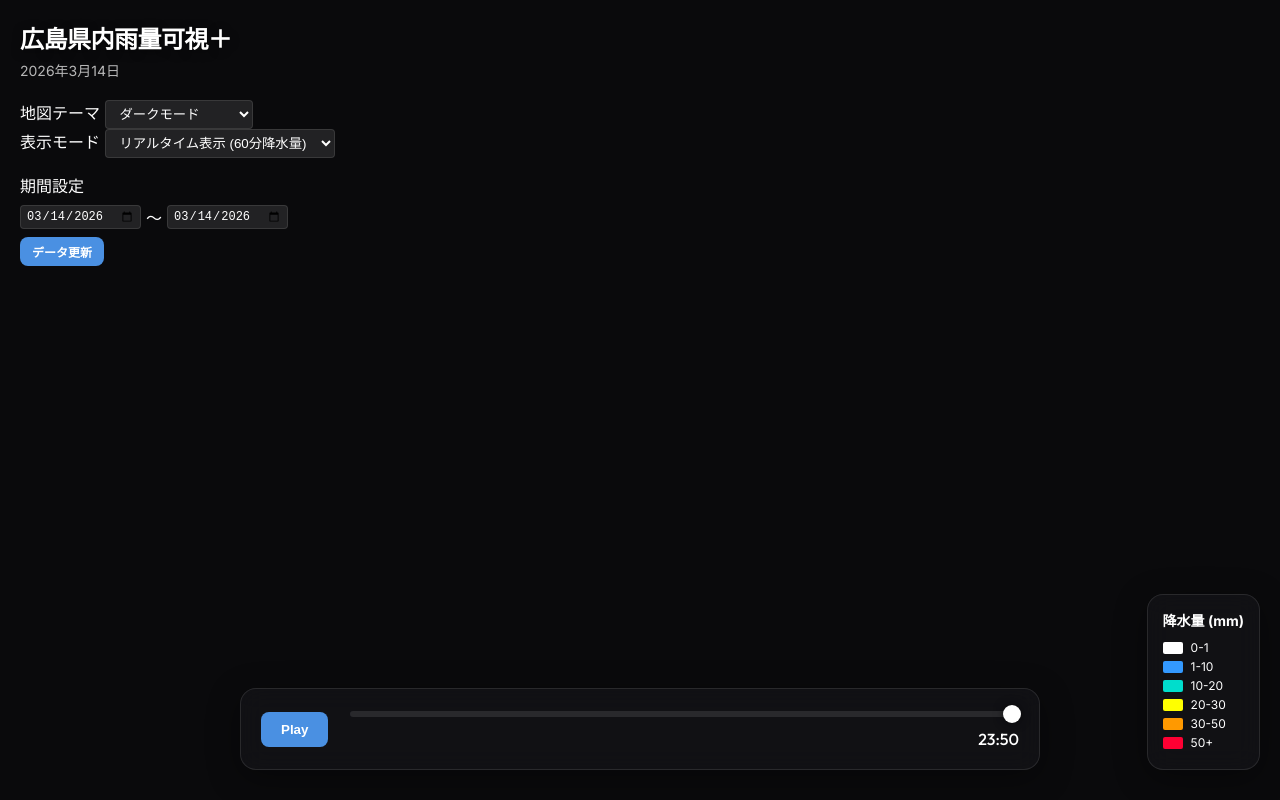
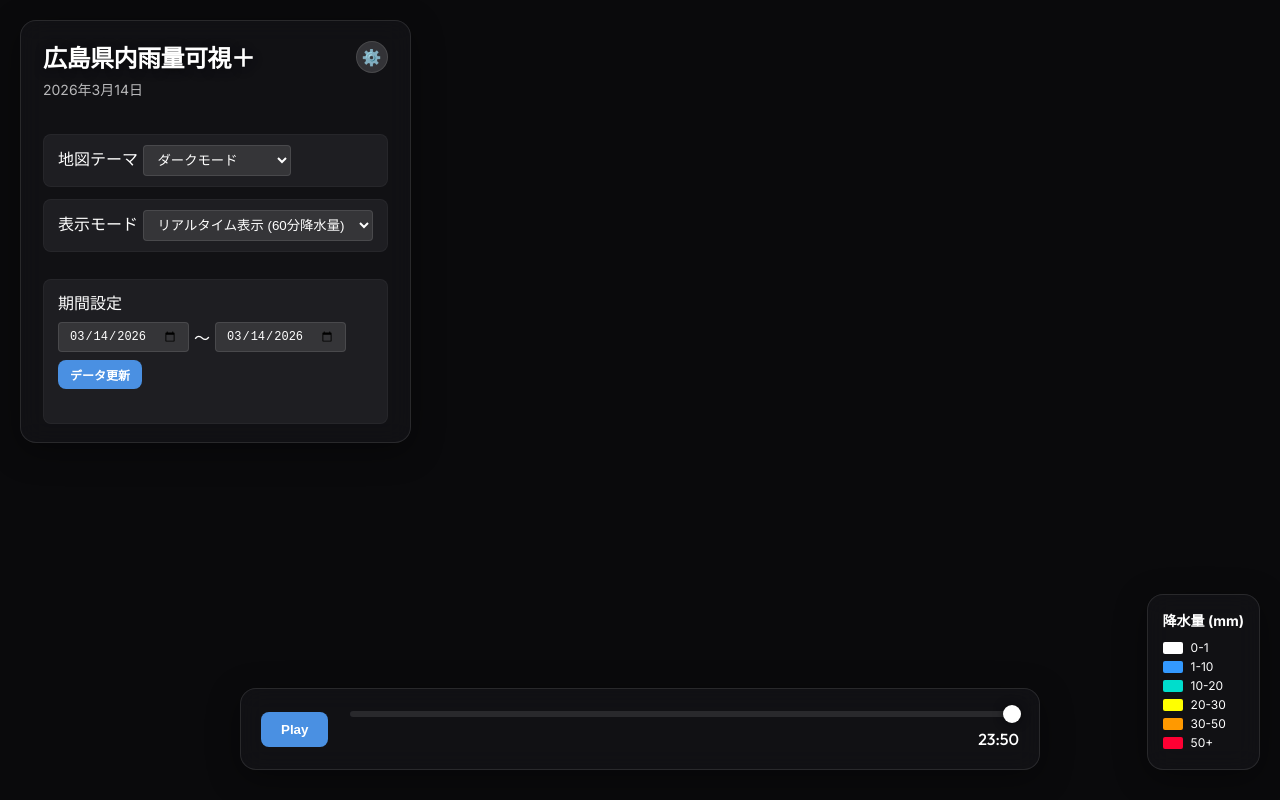
Before and after one commit to Tamate1208/hiroshima-rainfall, a website: page index.html in a window 1280 px wide. Drawn offline with nearby package versions, Linux system fonts and the light colour scheme.

Commit message:
feat: 設定パネルのUIデザイン改善と自動折りたたみ機能の追加

```diff
--- a/index.html
+++ b/index.html
@@ -30,10 +30,15 @@
     </div>
 
     <div class="overlay top-left">
-        <header>
+        <div class="glass main-panel-glass">
+            <header class="panel-header-flex">
+                <div>
                     <h1>広島県内雨量可視＋</h1>
                     <p id="current-date">2026年3月14日</p>
+                </div>
+                <button id="toggle-settings" class="btn-icon" title="設定パネルを開閉">⚙️</button>
             </header>
+            <div id="settings-body">
                 <div class="stats">
                     <div class="stat-item">
                         <span class="label">地図テーマ</span>
@@ -59,6 +64,8 @@
                         </div>
                         <button id="update-data" class="btn-small">データ更新</button>
                         <span id="update-status" class="update-status"></span>
+                    </div>
+                </div>
             </div>
         </div>
     </div>
--- a/main.js
+++ b/main.js
@@ -373,7 +373,12 @@ async function init() {
                 headers: { 'Content-Type': 'application/json' },
                 body: JSON.stringify({ start, end })
             });
-            if (res.ok) await loadData();
+            if (res.ok) {
+                await loadData();
+                // データ更新に成功したら設定パネルを隠す
+                document.getElementById('settings-body').classList.add('settings-hidden');
+                document.getElementById('toggle-settings').innerText = '▼';
+            }
         } finally { btn.innerText = 'データ更新'; btn.disabled = false; }
     });
 
@@ -387,6 +392,22 @@ async function init() {
         const hidden = body.style.display === 'none';
         body.style.display = hidden ? '' : 'none';
         btn.textContent = hidden ? '▲ 閉じる' : '▼ 開く';
+    });
+
+    // 右上設定パネルのトグル処理
+    document.getElementById('toggle-settings').addEventListener('click', () => {
+        const body = document.getElementById('settings-body');
+        const btn = document.getElementById('toggle-settings');
+        const isHidden = body.classList.contains('settings-hidden');
+        if (isHidden) {
+            body.classList.remove('settings-hidden');
+            btn.innerText = '⚙️';
+            btn.style.fontSize = '16px';
+        } else {
+            body.classList.add('settings-hidden');
+            btn.innerText = '▼';
+            btn.style.fontSize = '12px';
+        }
     });
 }
 
--- a/styles.css
+++ b/styles.css
@@ -548,6 +548,86 @@ select {
 }
 
 /* ================================================================
+   設定パネル UI改善 / 開閉時のアニメーション
+================================================================ */
+.main-panel-glass {
+    display: flex;
+    flex-direction: column;
+    overflow: hidden;
+    padding: 18px 22px;
+}
+
+.panel-header-flex {
+    display: flex;
+    justify-content: space-between;
+    align-items: flex-start;
+}
+
+.btn-icon {
+    background: rgba(255, 255, 255, 0.15);
+    border: 1px solid var(--glass-border);
+    border-radius: 50%;
+    width: 32px;
+    height: 32px;
+    display: flex;
+    align-items: center;
+    justify-content: center;
+    font-size: 16px;
+    padding: 0;
+    cursor: pointer;
+    color: white;
+    transition: all 0.2s;
+    flex-shrink: 0;
+    margin-top: 2px;
+}
+
+.btn-icon:hover {
+    background: rgba(255, 255, 255, 0.3);
+    transform: scale(1.1);
+}
+
+.light-theme .btn-icon {
+    color: var(--light-text);
+    background: rgba(0, 0, 0, 0.05);
+}
+
+#settings-body {
+    transition: max-height 0.4s cubic-bezier(0, 1, 0, 1), opacity 0.3s ease, margin-top 0.3s ease;
+    max-height: 500px;
+    opacity: 1;
+    overflow: hidden;
+}
+
+.settings-hidden {
+    max-height: 0 !important;
+    opacity: 0 !important;
+    margin-top: 0 !important;
+    pointer-events: none;
+}
+
+.stats {
+    margin-top: 15px;
+    display: flex;
+    flex-direction: column;
+    gap: 12px;
+}
+
+.stat-item {
+    background: rgba(255, 255, 255, 0.06);
+    padding: 10px 14px;
+    border-radius: 8px;
+    border: 1px solid rgba(255, 255, 255, 0.04);
+}
+
+.light-theme .stat-item {
+    background: rgba(0, 0, 0, 0.03);
+    border-color: rgba(0, 0, 0, 0.05);
+}
+
+.date-inputs input, select {
+    padding: 6px 10px;
+}
+/* ================================================================
    レスポンシブデザイン (モバイル向け調整)
 ================================================================ */
 @media (max-width: 768px) {
```
Lines whose indentation alone changed are shown as unchanged.
